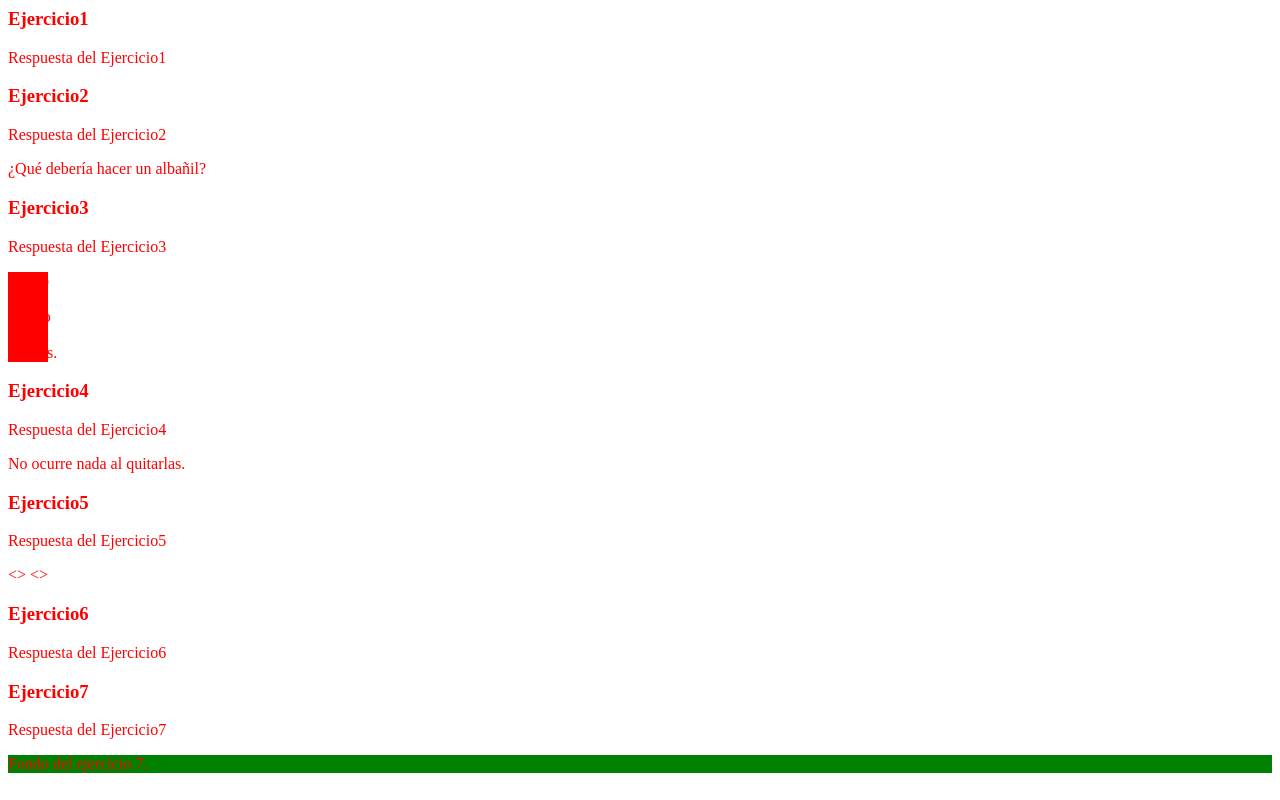
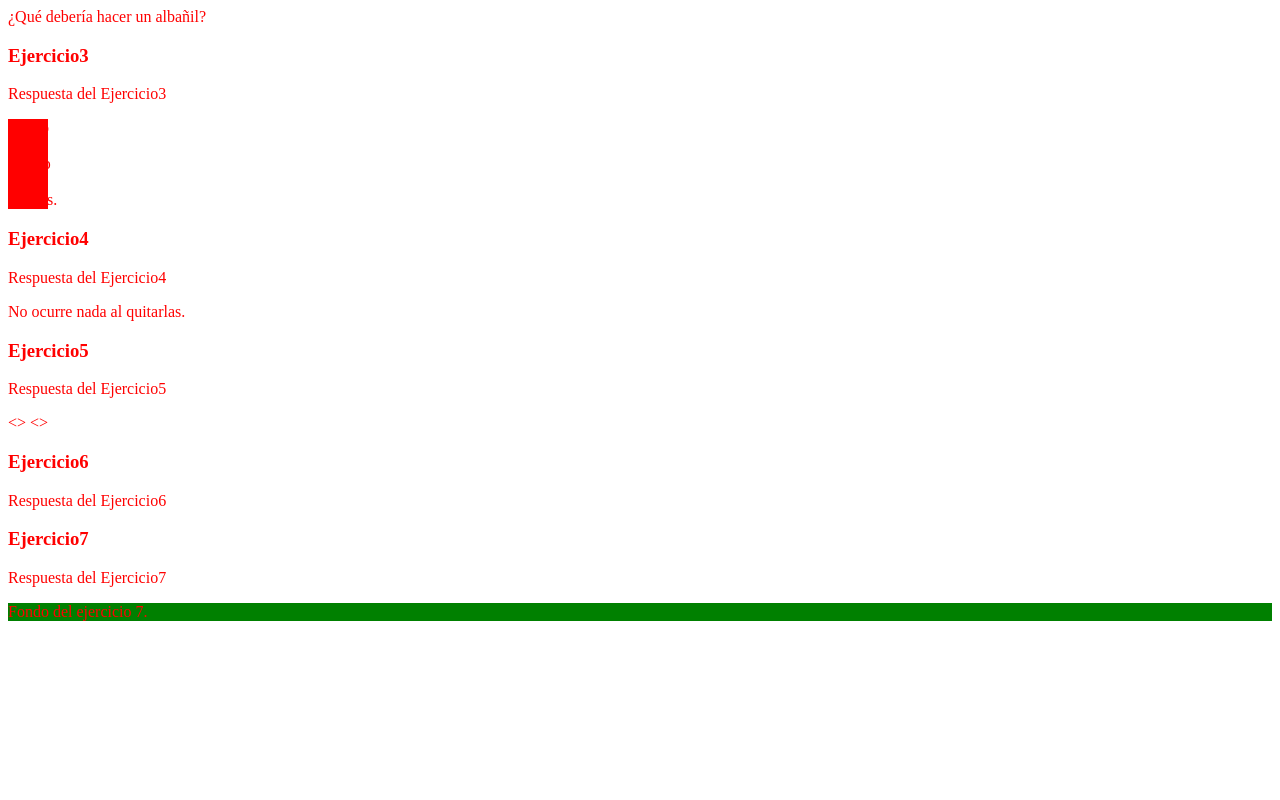
Before and after one commit to pedroluu/MiProyecto, a plain HTML site: page index.html in a window 1280 px wide. Drawn offline with Linux system fonts and the light colour scheme.

Commit message:
Update index.html

```diff
--- a/index.html
+++ b/index.html
@@ -21,11 +21,7 @@
 
 
 
-    <h3> Ejercicio1</h3>
-    <p>Respuesta del Ejercicio1</p>
 
-    <h3> Ejercicio2</h3>
-    <p>Respuesta del Ejercicio2</p>
     &iquest;Qué debería hacer un alba&ntilde;il?
     </p>
     <h3> Ejercicio3</h3>
```
